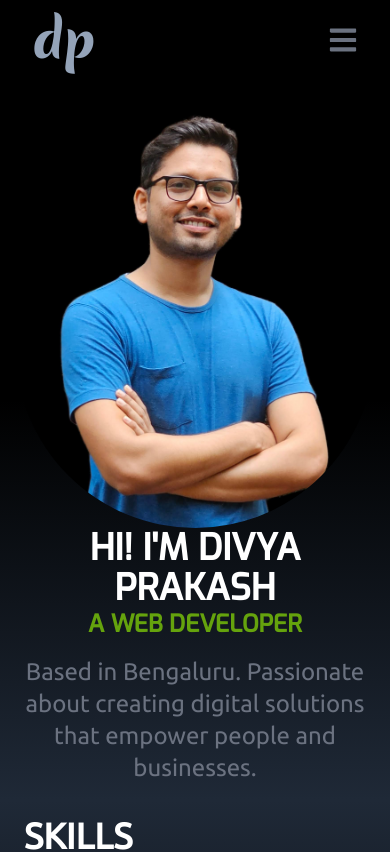
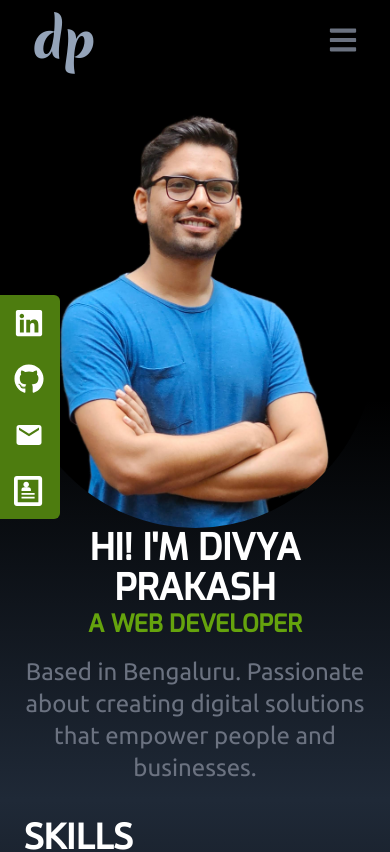
Before and after one commit to divyaprakashdp/divyaprakashdp.github.io, a React (Vite) app: page / in a window 390 px wide. Shown: the top 852 px of the page. Built offline with nearby package versions, Linux system fonts and the light colour scheme.

Commit message:
fixed sociallink and experience mobile view issue

```diff
--- a/src/Experience.jsx
+++ b/src/Experience.jsx
@@ -33,7 +33,7 @@ export default function Expirience() {
   const expDiv = companies.map(({ id, icon, period, details, style }) => (
     <div
       key={id}
-      className={`lg:flex lg:flex-start py-2 shadow-md text-center justify-center hover:scale-110 duration-500 rounded-xl hover:rounded-lg ${style}`}
+      className={`lg:flex lg:flex-start py-2 shadow-md text-center justify-center md:hover:scale-110 duration-500 rounded-xl hover:rounded-lg ${style}`}
     >
       <div className="md:w-1/4 mx-4 ">{icon}</div>
       <div className="md:w-2/3 mx-12 ">
--- a/src/SocialLinks.jsx
+++ b/src/SocialLinks.jsx
@@ -48,16 +48,12 @@ export default function SocialLinks() {
     },
   ];
   return (
-    <div className="hidden lg:flex flex-col top-[35%] left-0 fixed rounded-br-md ">
+    <div className="flex md:flex-col top-[35%] md:left-0 absolute md:fixed rounded-br-md ">
       <ul>
         {links.map(({ id, link, icon, style }) => (
           <li
             key={id}
-            className={
-              "flex justify-between items-center w-40 h-14 px-4 bg-gray-500 ml-[-100px] hover:ml-[-10px] hover:rounded-md duration-300" +
-              " " +
-              style
-            }
+            className={`flex justify-between items-center w-40 h-14 px-4 bg-lime-700 ml-[-100px] md:hover:ml-[-10px] hover:rounded-md duration-300 ${style}`}
           >
             <a
               href={link}
```
